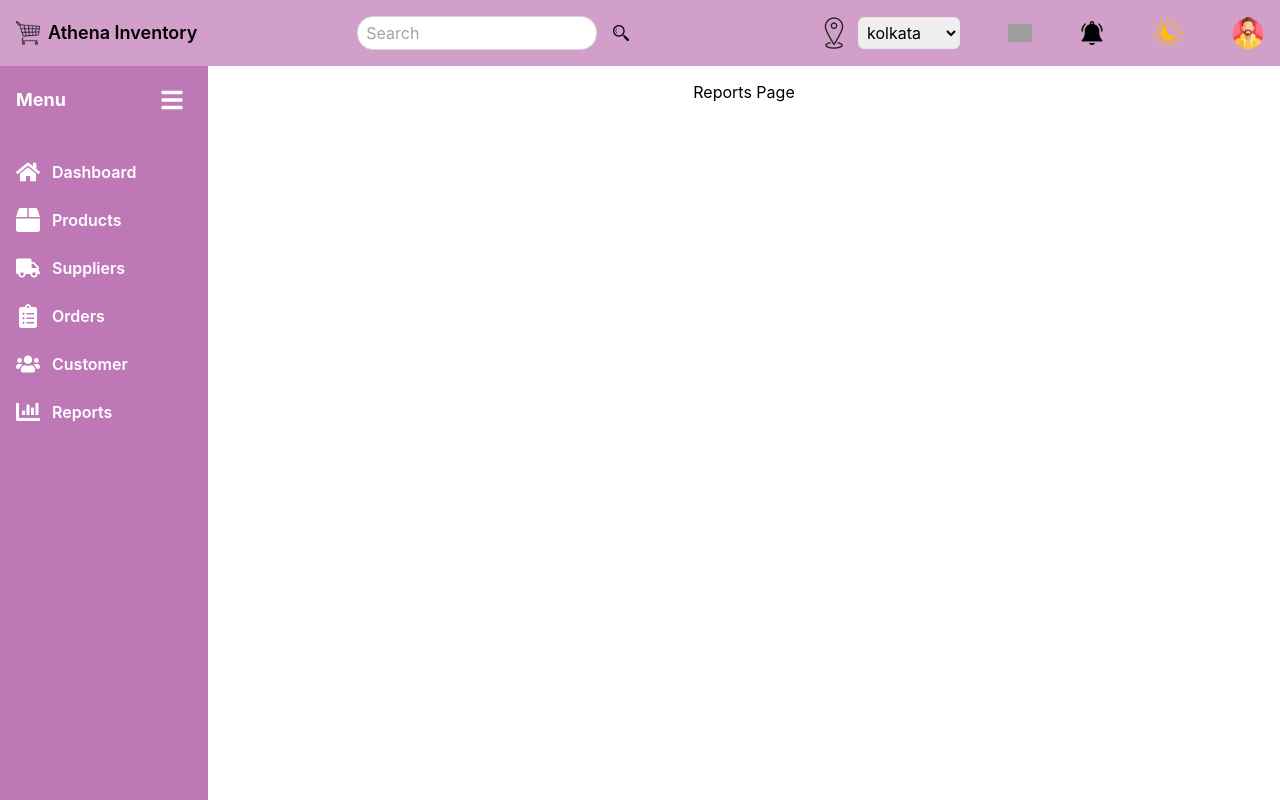
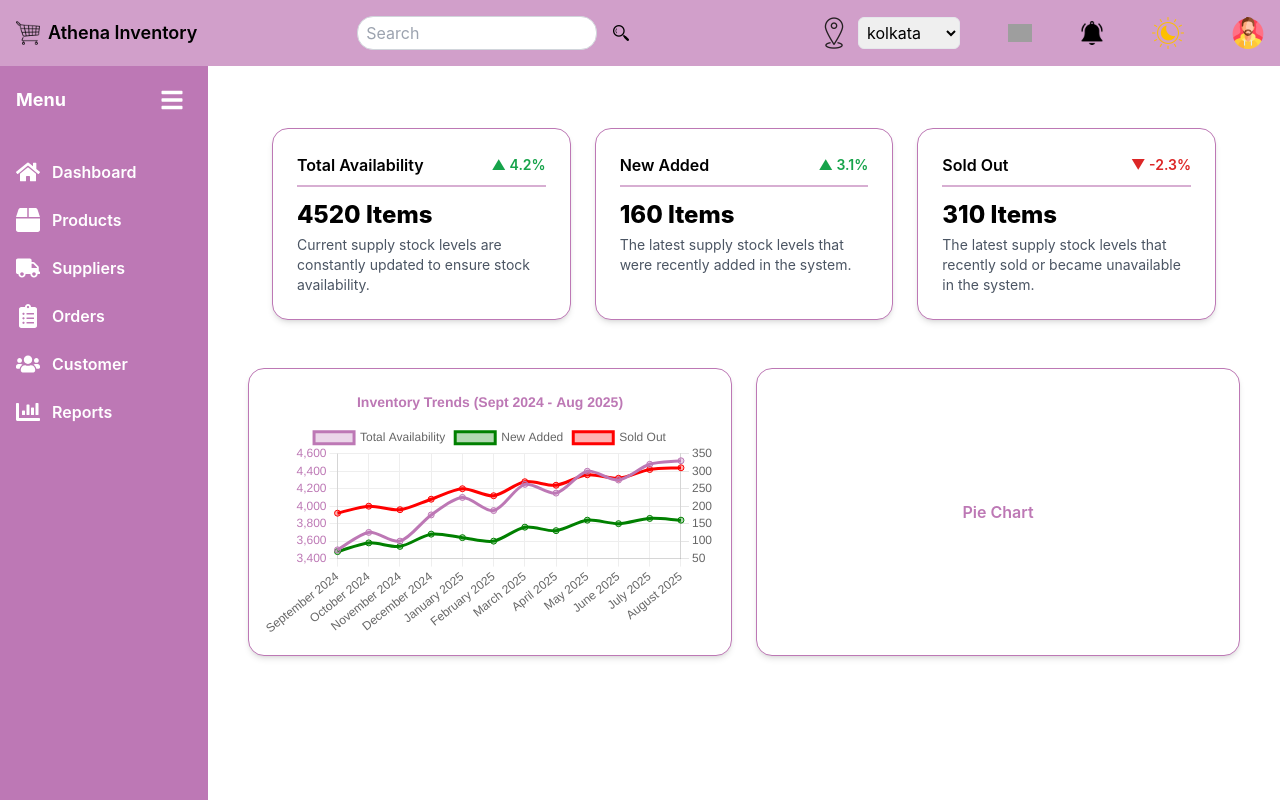
Before and after one commit to anik0103/inventory-management-system, a React (Create React App) app: page /reports in a window 1280 px wide. Built offline with nearby package versions, Linux system fonts and the light colour scheme; grey boxes are pictures that could not be loaded.

Commit message:
feat: Implement Reports feature with Cards and LineChart components, and add mock data for analytics

```diff
--- a/package.json
+++ b/package.json
@@ -8,11 +8,13 @@
     "@testing-library/jest-dom": "^6.6.3",
     "@testing-library/react": "^16.3.0",
     "@testing-library/user-event": "^13.5.0",
+    "chart.js": "^4.5.0",
     "dom": "^0.0.3",
     "emailjs-com": "^3.2.0",
     "install": "^0.13.0",
     "npm": "^11.4.2",
     "react": "^19.1.0",
+    "react-chartjs-2": "^5.3.0",
     "react-dom": "^19.1.0",
     "react-icon": "^1.0.0",
     "react-icons": "^5.5.0",
--- a/src/App.js
+++ b/src/App.js
@@ -9,7 +9,7 @@ import AppLayout from "./Components/Layout/AppLayout";
 import { createBrowserRouter, RouterProvider } from "react-router-dom";
 import ProductDetails from "./Components/Product/ProductDetails";
 import AddSupplier from "./Components/Supplier/AddSupplier/AddSupplier";
-
+import Reports from "./Components/Reports/Reports";
 const appRouter = createBrowserRouter([
   {
     path: "/",
@@ -24,7 +24,7 @@ const appRouter = createBrowserRouter([
       { path: "suppliers", element: <div>Suppliers Page</div> },
       { path: "orders", element: <div>Orders Page</div> },
       { path: "customer", element: <div>Customer Page</div> },
-      { path: "reports", element: <div>Reports Page</div> },
+      { path: "reports", element: <Reports /> },
     ],
   },
   {
--- a/src/Components/Reports/Cards.js
+++ b/src/Components/Reports/Cards.js
@@ -1,6 +1,26 @@
-const cards =()=>{
-    return (
-        <div></div>
-    )
-}
-export default cards;
+import React from "react";
+
+const Cards = ({ title, value, percentageChange, description }) => {
+  const changeColor = percentageChange > 0 ? "text-green-600" : "text-red-600";
+  const changeSymbol = percentageChange > 0 ? "▲" : "▼";
+
+  return (
+    <div className="bg-white rounded-2xl shadow-md p-6 border border-[#bd78b5] flex flex-col text-left">
+      <div className="flex justify-between items-center mb-2">
+        <h3 className="text-md font-semibold text-black">{title}</h3>
+        {percentageChange !== undefined && (
+          <span className={`text-sm font-semibold ${changeColor}`}>
+            {changeSymbol} {percentageChange}%
+          </span>
+        )}
+      </div>
+      <div className="w-full h-0.5 bg-[#bd78b5]/60 mb-3"></div>
+      <p className="text-2xl font-extrabold text-black">{value} Items</p>
+      {description && (
+        <p className="text-sm text-gray-600 mt-1">{description}</p>
+      )}
+    </div>
+  );
+};
+
+export default Cards;
--- a/src/Components/Reports/LineChart.js
+++ b/src/Components/Reports/LineChart.js
@@ -1,8 +1,100 @@
+import React from "react";
+import { Line } from "react-chartjs-2";
+import {
+  Chart as ChartJS,
+  CategoryScale,
+  LinearScale,
+  PointElement,
+  LineElement,
+  Title,
+  Tooltip,
+  Legend,
+} from "chart.js";
+import mockDataReports from "../../asset/fakeApiResponce/mockDataReports.json";
+
+ChartJS.register(
+  CategoryScale,
+  LinearScale,
+  PointElement,
+  LineElement,
+  Title,
+  Tooltip,
+  Legend
+);
+
 const LineChart = () => {
-    return (
-        <div>
-            <h1>Line Chart</h1>
-        </div>
-    )
-}
+  const trend = mockDataReports.analyticsTrend;
+
+  const data = {
+    labels: trend.labels,
+    datasets: [
+      {
+        label: trend.datasets[0].label,
+        data: trend.datasets[0].data,
+        borderColor: "#bd78b5",
+        backgroundColor: "rgba(189, 120, 181, 0.3)",
+        tension: 0.3,
+        fill: false,
+        yAxisID: "y",
+      },
+      {
+        label: trend.datasets[1].label,
+        data: trend.datasets[1].data,
+        borderColor: "green",
+        backgroundColor: "rgba(0, 128, 0, 0.3)",
+        tension: 0.3,
+        fill: false,
+        yAxisID: "y1",
+      },
+      {
+        label: trend.datasets[2].label,
+        data: trend.datasets[2].data,
+        borderColor: "red",
+        backgroundColor: "rgba(255, 0, 0, 0.3)",
+        tension: 0.3,
+        fill: false,
+        yAxisID: "y1",
+      },
+    ],
+  };
+
+  const options = {
+    responsive: true,
+    maintainAspectRatio: false,
+    plugins: {
+      legend: { position: "top" },
+      title: {
+        display: true,
+        text: "Inventory Trends (Sept 2024 - Aug 2025)",
+        color: "#bd78b5",
+        font: { size: 14, weight: "bold" },
+      },
+    },
+    scales: {
+      x: {
+        ticks: { color: "#666" },
+        grid: { color: "#eee" },
+      },
+      y: {
+        type: "linear",
+        position: "left",
+        ticks: { color: "#bd78b5" },
+        grid: { color: "#eee" },
+      },
+      y1: {
+        type: "linear",
+        position: "right",
+        ticks: { color: "#666" },
+        grid: { drawOnChartArea: false },
+      },
+    },
+  };
+
+  return (
+    <div className="bg-white p-4 rounded-2xl shadow-md border border-[#bd78b5] h-72">
+      <Line data={data} options={options} />
+    </div>
+  );
+};
+
 export default LineChart;
--- a/src/Components/Reports/ReportCards.js
+++ b/src/Components/Reports/ReportCards.js
@@ -1,11 +1,34 @@
-import Cards from './Cards'
-const reportCards =()=>{
-    return(
-     <div>
-        <Cards/>
-        <Cards/>
-        <Cards/>
-     </div>
-    )
-}
-export default reportCards ;
+import React from "react";
+import Cards from "./Cards";
+import mockDataReports from "../../asset/fakeApiResponce/mockDataReports.json";
+
+const ReportCards = () => {
+  const snapshot = mockDataReports.analyticsSnapshot;
+
+  return (
+    <div className="p-6 grid grid-cols-1 md:grid-cols-3 gap-6">
+      <Cards
+        title="Total Availability"
+        value={snapshot.items[0]}
+        percentageChange={snapshot.percentageChange[0]}
+        description="Current supply stock levels are constantly updated to ensure stock availability."
+      />
+
+      <Cards
+        title="New Added"
+        value={snapshot.items[1]}
+        percentageChange={snapshot.percentageChange[1]}
+        description="The latest supply stock levels that were recently added in the system."
+      />
+
+      <Cards
+        title="Sold Out"
+        value={snapshot.items[2]}
+        percentageChange={snapshot.percentageChange[2]}
+        description="The latest supply stock levels that recently sold or became unavailable in the system."
+      />
+    </div>
+  );
+};
+
+export default ReportCards;
--- a/src/Components/Reports/Reports.js
+++ b/src/Components/Reports/Reports.js
@@ -1,13 +1,24 @@
-import Cards from './Cards'
-import LineChart from './LineChart'
-import PicHart from './PicHart'
-const Reports=()=>{
-    return (
-        <div>
-            <Cards />
-            <LineChart />
-            <PicChart />
+import React from "react";
+import ReportCards from "./ReportCards";
+import LineChart from "./LineChart";
+
+const Reports = () => {
+  return (
+    <div className="p-6 space-y-6">
+      {/* Top Cards */}
+      <ReportCards />
+
+      {/* Bottom Row with Half-width Line Chart + Placeholder */}
+      <div className="grid grid-cols-1 md:grid-cols-2 gap-6">
+        <LineChart />
+
+        {/* Placeholder for future Pie Chart */}
+        <div className="bg-white rounded-2xl shadow-md border border-[#bd78b5] flex items-center justify-center">
+          <p className="text-[#bd78b5] font-semibold">Pie Chart</p>
         </div>
-    )
-}
+      </div>
+    </div>
+  );
+};
+
 export default Reports;
--- /dev/null
+++ b/src/asset/fakeApiResponce/mockDataReports.json
@@ -0,0 +1,29 @@
+{
+  "analyticsSnapshot": {
+    "labels": ["Total Availability", "New Added", "Sold Out"],
+    "items": [4520, 160, 310],
+    "percentageChange": [4.2, 3.1, -2.3],
+    "month": "August 2025"
+  },
+  "analyticsTrend": {
+    "labels": [
+      "September 2024", "October 2024", "November 2024", "December 2024",
+      "January 2025", "February 2025", "March 2025", "April 2025",
+      "May 2025", "June 2025", "July 2025", "August 2025"
+    ],
+    "datasets": [
+      {
+        "label": "Total Availability",
+        "data": [3500, 3700, 3600, 3900, 4100, 3950, 4250, 4150, 4400, 4300, 4480, 4520]
+      },
+      {
+        "label": "New Added",
+        "data": [70, 95, 85, 120, 110, 100, 140, 130, 160, 150, 165, 160]
+      },
+      {
+        "label": "Sold Out",
+        "data": [180, 200, 190, 220, 250, 230, 270, 260, 290, 280, 305, 310]
+      }
+    ]
+  }
+}
```
Also changed, not shown: 1 other file (tests, documents, lock files or other folders).
